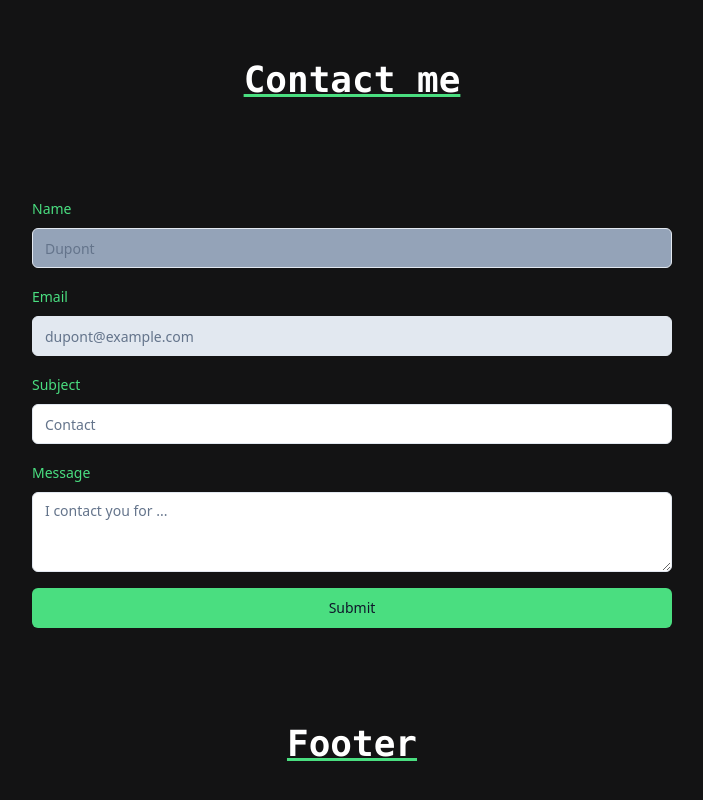
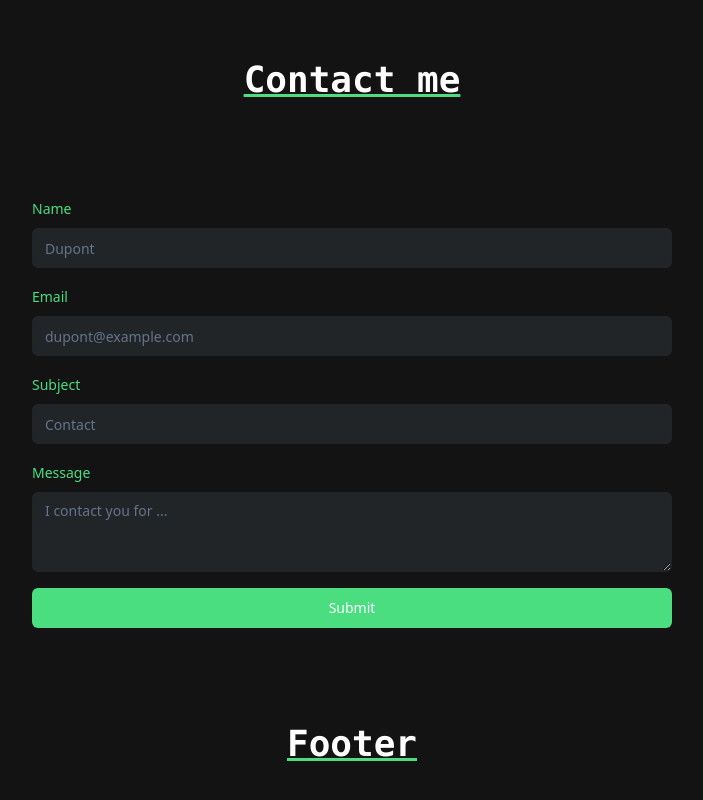
Before and after one commit to Nocteln/portfolio, a Next.js app in the folder client/: page / in a window 1280 px wide. Shown: the part 1908-2708 px from the top of the page, without its empty margins (288-991 px from the left). Built offline with nearby package versions, Linux system fonts and the light colour scheme; no server answers.

Commit message:
fin form front

```diff
--- a/client/components/about.tsx
+++ b/client/components/about.tsx
@@ -1,26 +1,26 @@
 const About = () => {
   return (
     <div className="max-w-[50vw] text-slate-300 text-center">
-      Bonjour, je m'appelle <span className="text-green-400">Eliott</span> et je
-      suis passionné de programmation depuis quelques années. À 16 ans, je
+      Bonjour, je m&apos;appelle <span className="text-green-400">Eliott</span>{" "}
+      et je suis passionné de programmation depuis quelques années. À 16 ans, je
       consacre une grande partie de mon temps à créer toutes sortes de
       programmes. Mon <span className="text-green-400">objectif</span> est de
-      poursuivre mes études dans le domaine de l'informatique et de devenir un
-      développeur.
+      poursuivre mes études dans le domaine de l&apos;informatique et de devenir
+      un développeur.
       <br />
       <br />
       J'ai découvert ma passion pour la programmation il y a environ{" "}
       <span className="underline decoration-green-400 decoration-2">
         5{""}
       </span>{" "}
-      <span className="text-green-400">ans</span>, lorsque j'ai commencé à
+      <span className="text-green-400">ans</span>, lorsque j&apos;ai commencé à
       explorer le monde de la création de jeux en utilisant Roblox Studio, où
       j'ai pu donner vie à mes idées et apprendre les bases de la logique
-      informatique. Au fil du temps, j'ai élargi mes horizons en me plongeant
-      dans le développement web.
+      informatique. Au fil du temps, j&apos;ai élargi mes horizons en me
+      plongeant dans le développement web.
       <br />
       <br />
-      J'ai appris les langages{" "}
+      J&apos;ai appris les langages{" "}
       <span className="underline decoration-green-400 decoration-2">
         HTML
       </span>,{" "}
@@ -29,7 +29,7 @@ const About = () => {
       <span className="underline decoration-green-400 decoration-2">
         JavaScript
       </span>{" "}
-      , et j'ai pu créer des sites web. Cela m'a permis d'explorer les
+      , et j&apos;ai pu créer des sites web. Cela m'a permis d'explorer les
       possibilités offertes par le web et de développer mes compétences en
       programmation.
       <br />
--- a/client/components/form.tsx
+++ b/client/components/form.tsx
@@ -56,7 +56,7 @@ const FormComponent = () => {
               <FormControl>
                 <Input
                   placeholder="Dupont"
-                  className="bg-slate-400"
+                  className="bg-[#212528] text-slate-200 border-[#212528] focus:ring"
                   {...field}
                 />
               </FormControl>
@@ -74,7 +74,7 @@ const FormComponent = () => {
                 <Input
                   placeholder="dupont@example.com"
                   {...field}
-                  className="bg-slate-200"
+                  className="bg-[#212528] text-slate-200 border-[#212528] focus:ring"
                 />
               </FormControl>
               <FormMessage />
@@ -88,7 +88,11 @@ const FormComponent = () => {
             <FormItem>
               <FormLabel className="text-green-400">Subject</FormLabel>
               <FormControl>
-                <Input placeholder="Contact" {...field} />
+                <Input
+                  placeholder="Contact"
+                  {...field}
+                  className="bg-[#212528] text-slate-200 border-[#212528] focus:ring"
+                />
               </FormControl>
               <FormMessage />
             </FormItem>
@@ -102,13 +106,17 @@ const FormComponent = () => {
               <FormLabel className="text-green-400">Message</FormLabel>
               <FormControl>
                 {/* <Input  /> */}
-                <Textarea placeholder="I contact you for ..." {...field} />
+                <Textarea
+                  placeholder="I contact you for ..."
+                  {...field}
+                  className="bg-[#212528] text-slate-200 border-[#212528] focus:ring"
+                />
               </FormControl>
               <FormMessage />
             </FormItem>
           )}
         />
-        <Button variant="form" type="submit">
+        <Button variant="active" className="w-full" type="submit">
           Submit
         </Button>
       </form>
```
Also changed, not shown: client/components/ui/input.tsx (+6 -6 lines).
